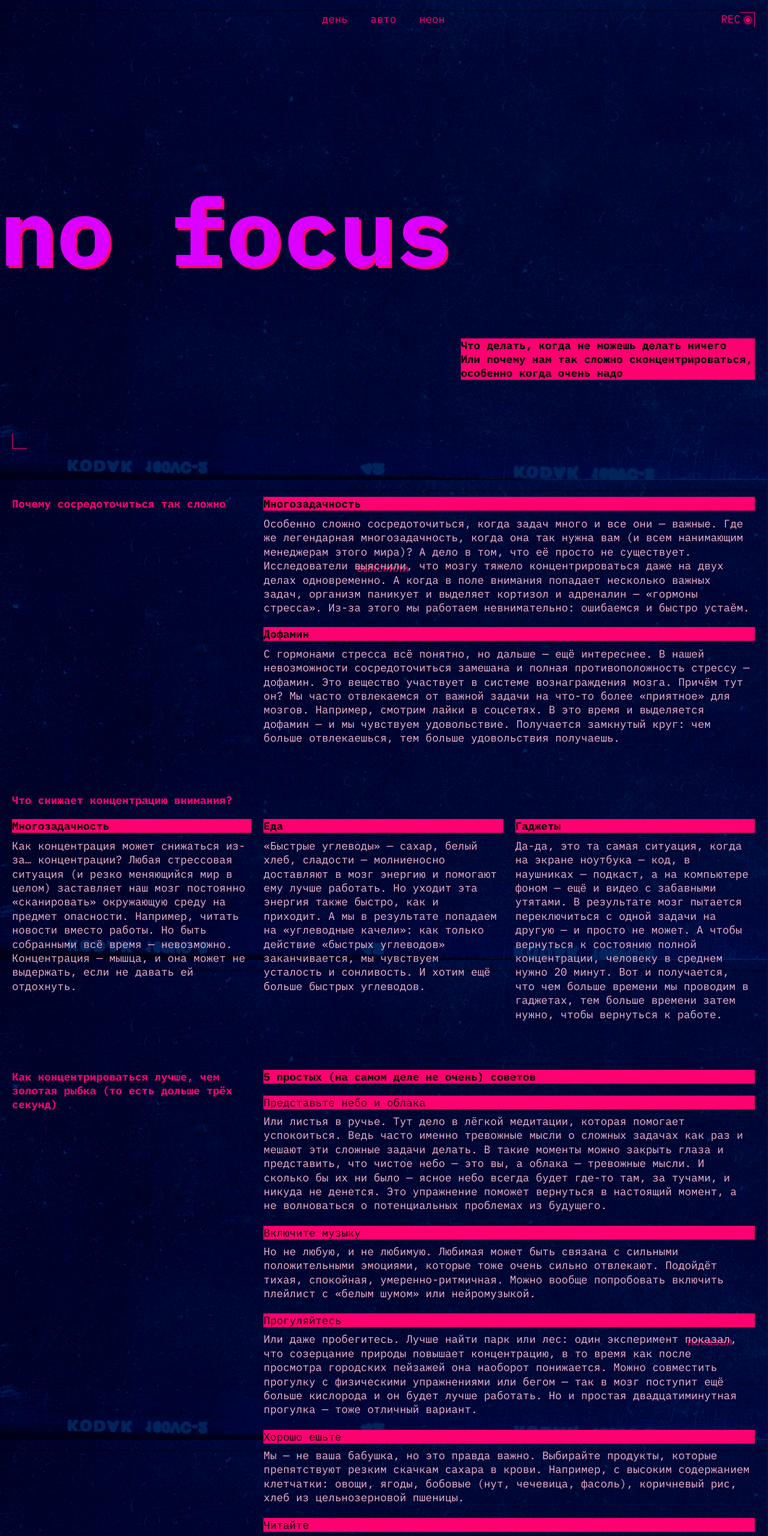
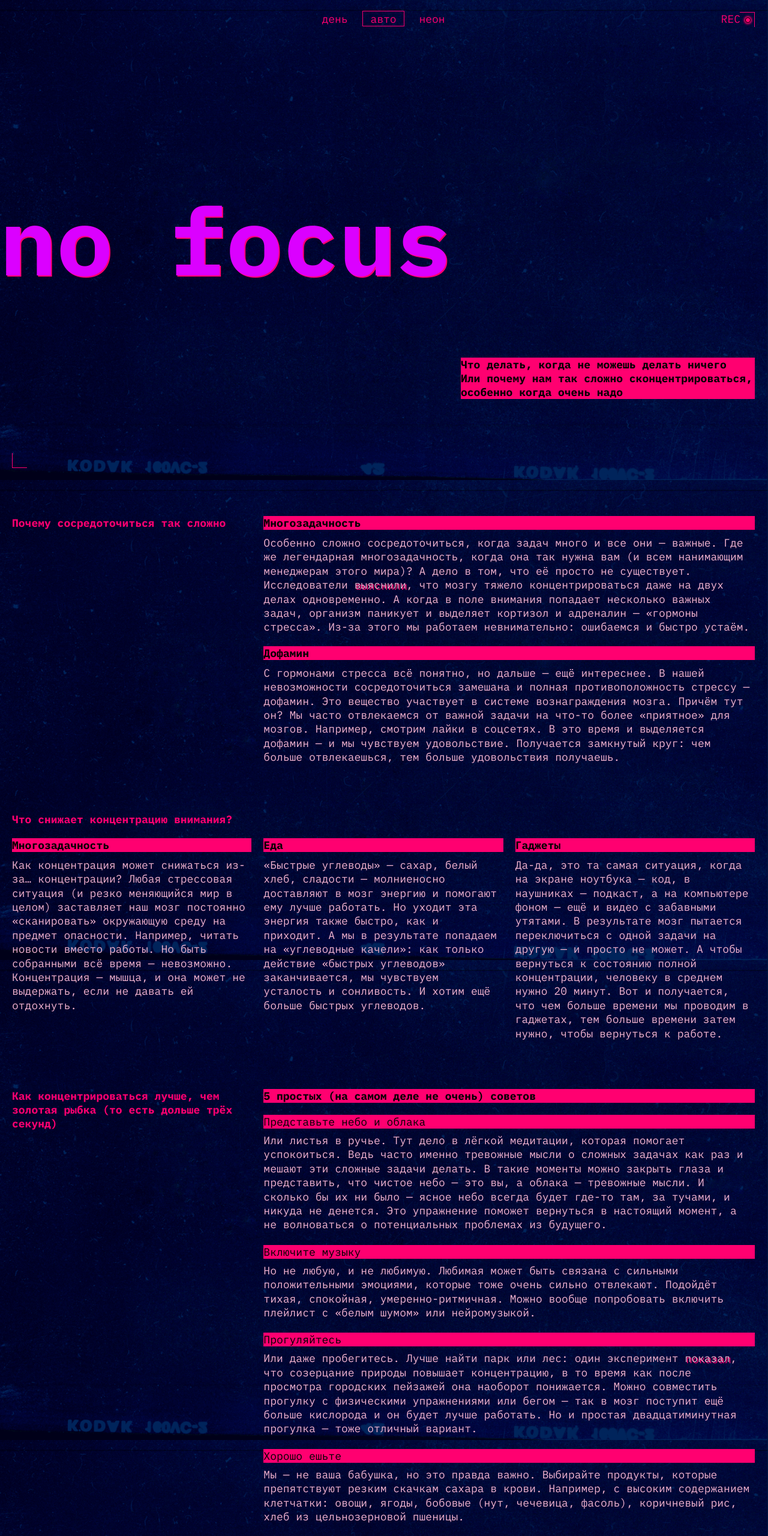
Before and after one commit to ZenovichAN/slozhno-sosredotochitsya-fd, a plain HTML site: page index.html in a window 1280 px wide. Shown: the top 2560 px of the page at 60% size. Drawn offline with Linux system fonts and the light colour scheme.

Commit message:
добавлены размерности fr. исправлена высопа шапки и подвала. исправлено поведение кнопок выбора тем.

```diff
--- a/index.html
+++ b/index.html
@@ -72,11 +72,15 @@
               важные. Где же легендарная многозадачность, когда она так нужна
               вам (и всем нанимающим менеджерам этого мира)? А дело в том, что
               её просто не существует. Исследователи
-              <a href="#0" class="links-into-text shadow">выяснили</a>, что
-              мозгу тяжело концентрироваться даже на двух делах одновременно. А
-              когда в поле внимания попадает несколько важных задач, организм
-              паникует и выделяет кортизол и адреналин — «гормоны стресса».
-              Из-за этого мы работаем невнимательно: ошибаемся и быстро устаём.
+              <a
+                href="https://dana.org/news-and-insights/"
+                class="links-into-text shadow"
+                >выяснили</a
+              >, что мозгу тяжело концентрироваться даже на двух делах
+              одновременно. А когда в поле внимания попадает несколько важных
+              задач, организм паникует и выделяет кортизол и адреналин —
+              «гормоны стресса». Из-за этого мы работаем невнимательно:
+              ошибаемся и быстро устаём.
             </p>
           </article>
           <article class="card">
@@ -186,12 +190,16 @@
             <div class="card__content">
               <p class="card__content-text">
                 Или даже пробегитесь. Лучше найти парк или лес: один эксперимент
-                <a href="#0" class="links-into-text shadow">показал</a>, что
-                созерцание природы повышает концентрацию, в то время как после
-                просмотра городских пейзажей она наоборот понижается. Можно
-                совместить прогулку с физическими упражнениями или бегом — так в
-                мозг поступит ещё больше кислорода и он будет лучше работать. Но
-                и простая двадцатиминутная прогулка — тоже отличный вариант.
+                <a
+                  href="https://www.sciencedirect.com/science/article/abs/pii/S0272494415000328"
+                  class="links-into-text shadow"
+                  >показал</a
+                >, что созерцание природы повышает концентрацию, в то время как
+                после просмотра городских пейзажей она наоборот понижается.
+                Можно совместить прогулку с физическими упражнениями или бегом —
+                так в мозг поступит ещё больше кислорода и он будет лучше
+                работать. Но и простая двадцатиминутная прогулка — тоже отличный
+                вариант.
               </p>
             </div>
           </article>
--- a/styles/dark.css
+++ b/styles/dark.css
@@ -9,7 +9,14 @@
     Так стили написанные ниже будут иметь больший вес,
     чем стили в медиазапросе предпочтений пользователя
   */
-  --border-dark: #ff0070;
   --button-color-hover: #ff007066;
   --button-color-focus: #ff0070;
 }
+
+@media (prefers-color-scheme: dark) {
+  .theme-auto {
+    --accent-color: #ff0070;
+    --button-color-focus: #ff0070;
+    --button-color-hover: #ff007066;
+  }
+}
--- a/styles/light.css
+++ b/styles/light.css
@@ -40,6 +40,8 @@
     --links-shadow: 4px 4px 0 var(--title-color);
     --button-color-hover: #35343066;
     --button-color-focus: #353430;
-    --border-light: #353430;
+    --accent-color: #353430;
+    --button-color-focus: #353430;
+    --button-color-hover: #35343066;
   }
 }
--- a/styles/style.css
+++ b/styles/style.css
@@ -17,8 +17,8 @@
 /*------------------------------------HEADER--------------------------------*/
 .header {
   position: relative;
-  /* min-height: 668px; */
-  min-height: 100vh;
+  min-height: 668px;
+  height: 100vh;
   display: grid;
   grid-template-columns: 1fr;
   align-content: center;
@@ -100,22 +100,24 @@
   block-size: 26px;
 }
 
-.header__theme-menu-button:hover {
+.header__theme-menu-button:not(.header__theme-menu-button_active):hover {
   border: 1px solid var(--button-color-hover);
 }
 
-.header__theme-menu-button:focus-visible {
+.header__theme-menu-button:not(
+    .header__theme-menu-button_active
+  ):focus-visible {
   border: none;
-  box-shadow: 0 1px 0 0 var(--button-color-focus); /* тень снизу */
+  box-shadow: 0 1px 0 0 var(--button-color-focus);
   outline: none;
 }
 
-.header__theme-menu-button_type_light {
-  border: 1px solid var(--border-light);
-}
-
-.header__theme-menu-button_type_dark {
-  border: 1px solid var(--border-dark);
+/* aктивная кнопка */
+.header__theme-menu-button_active,
+.header__theme-menu-button:disabled {
+  pointer-events: none;
+  border: 1px solid var(--accent-color);
+  box-shadow: none;
 }
 
 .header__logo {
@@ -148,8 +150,8 @@
 
 .cards {
   display: grid;
-  grid-template-rows: 2;
-  grid-template-columns: 1;
+  grid-template-rows: 2fr;
+  grid-template-columns: 1fr;
   gap: 20px;
 }
 
@@ -165,8 +167,8 @@
 
 .card {
   display: grid;
-  grid-template-rows: 3;
-  grid-template-columns: 1;
+  grid-template-rows: 3fr;
+  grid-template-columns: 1fr;
 }
 
 .card__subtitle {
@@ -247,7 +249,8 @@
   grid-template-columns: 1fr;
   grid-template-rows: 1fr;
   margin-block-start: 40px;
-  min-height: 100vh;
+  height: 100vh;
+  min-height: 668px;
 }
 
 .footer-text {
--- a/styles/variables.css
+++ b/styles/variables.css
@@ -9,8 +9,8 @@
   --corner-color: #ff0070;
   --text-color: #db00ff;
   --card-title: var(--accent-color);
-  --text-shadow: 4px 4px 0 var(--accent-color);
-  --links-shadow: 4px 4px 0 var(--accent-color);
+  --text-shadow: 2px 2px 0 var(--accent-color);
+  --links-shadow: 2px 2px 0 var(--accent-color);
   --display: inline-block;
   --font: "IBM Plex Mono", "Courier New", Courier, monospace;
   --font-size: 18px;
@@ -22,8 +22,6 @@
   --border-button-last-ch: 1.5px solid var(--accent-color);
   --text-card: #f1b2ce;
   --text-black: #000;
-  --button-dark: #ff0070;
   --button-color-hover: #ff007066;
   --button-color-focus: #ff0070;
-  --border-light: transparent;
 }
```
